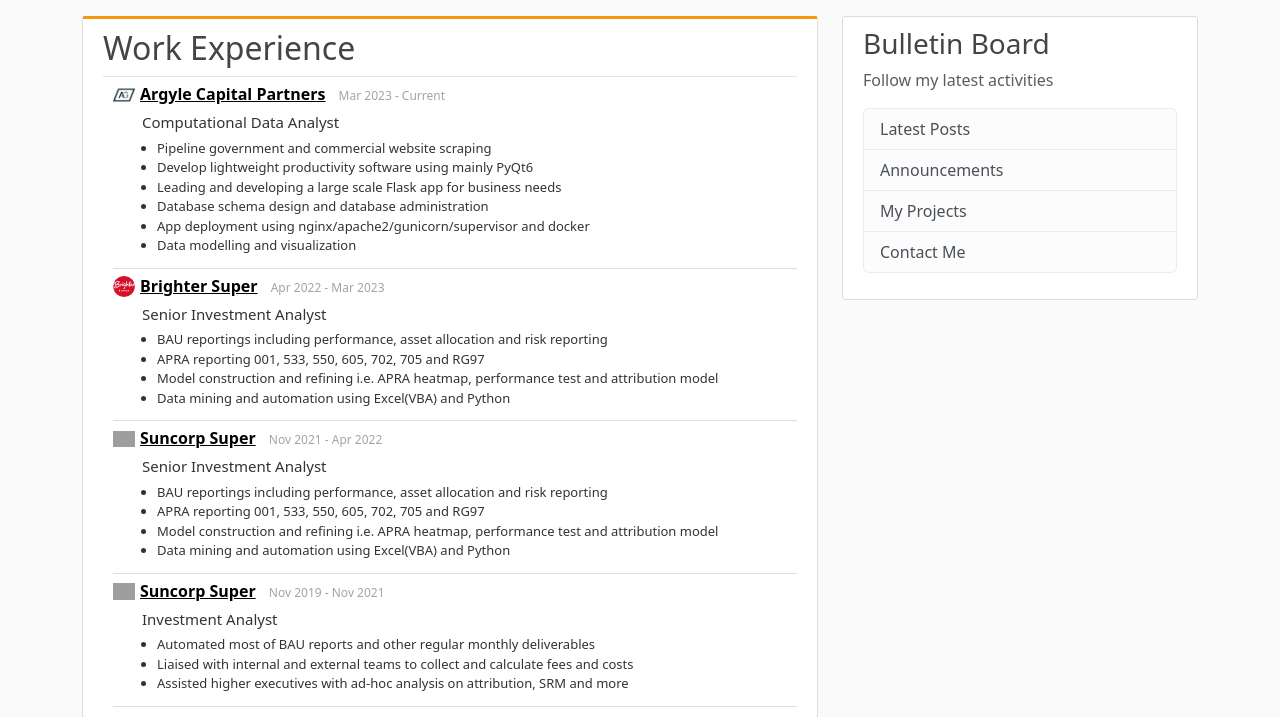
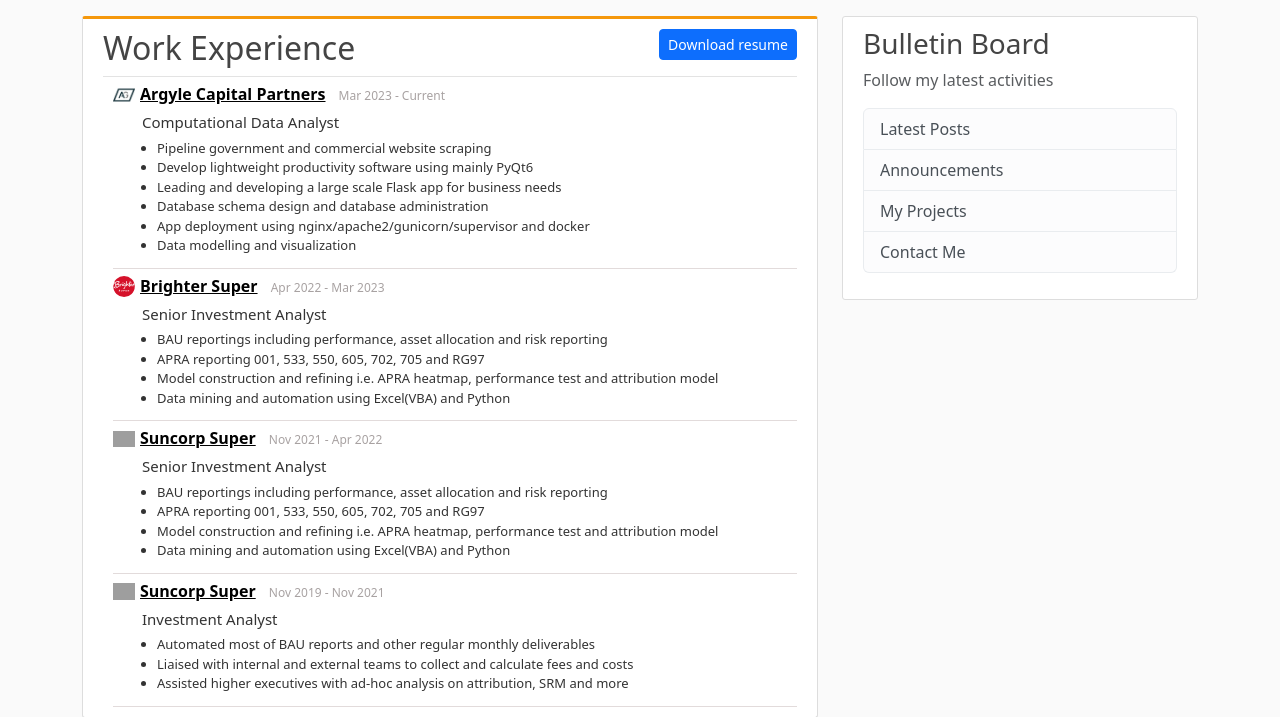
Before and after one commit to RancoX/My_Website, a Django app: page /portfolio in a window 1280 px wide. Shown: the part 63-780 px from the top of the page. Run offline with Django 4.2, Linux system fonts and the light colour scheme; parts of the project's set-up code (start-up, migrations or seed data) failed here and were passed over; grey boxes are pictures that could not be loaded.

Commit message:
added resume button

```diff
--- a/blog/myurls.py
+++ b/blog/myurls.py
@@ -13,4 +13,5 @@
     path('contactme', views.contactme, name='blog-contactme'),
     path('portfolio', views.portfolio, name='blog-portfolio'),
     path('dadjoke',views.dadjoke,name='dadjoke'),
+    path('get-my-resume',views.download_resume,name='download_resume'),
 ]
--- a/blog/templates/blog/portfolio.html
+++ b/blog/templates/blog/portfolio.html
@@ -2,8 +2,9 @@
 {%block content%}
 <article class="media content-section my-resume">
     <div class="media-body">
-        <div class="article-metadata">
-            <h2 class="article-title">Work Experience</h2>
+        <div class="article-metadata d-flex justify-content-between">
+            <div class="article-title h2">Work Experience</div>
+	    <a href="{% url 'download_resume' %}"><div class="download-btn btn btn-sm btn-primary">Download resume</div></a>
         </div>
 
         <div class="article">
--- a/blog/views.py
+++ b/blog/views.py
@@ -2,6 +2,8 @@
 from django.contrib.auth.mixins import LoginRequiredMixin, UserPassesTestMixin
 from django.contrib.auth.models import User
 from django.views.generic import ListView, DetailView, CreateView, UpdateView, DeleteView
+from django.http import FileResponse
+from django.conf import settings
 from .models import Post
 from datetime import datetime
 import os, requests, json
@@ -109,3 +111,11 @@
     joke=json.loads(res.text)['joke']
     context={'joke':joke}
     return render(request, 'blog/dadjoke.html',context)
+
+def download_resume(request):
+    file_path=settings.BASE_DIR / 'blog/resume_rancoxu_jun_2024.pdf'
+    #with open(file_path, 'rb') as pdf_file:
+        #pdf_data = pdf_file.read()
+    response = FileResponse(open(file_path,'rb'), content_type='application/pdf')
+    response['Content-Disposition'] = 'attachment; filename="Resume_RancoXu.pdf"'
+    return response
--- a/static/blog/css/main.css
+++ b/static/blog/css/main.css
@@ -2,7 +2,7 @@
   background: #fafafa;
   color: #333333;
   min-height: 110vh;
-  width: 100vw;
+  width: 100%;
   position: absolute;
 }
 
```
Also changed, not shown: blog/static/blog/css/main.css (+0 -21 lines), db.sqlite3 (deleted), 1 other file.
